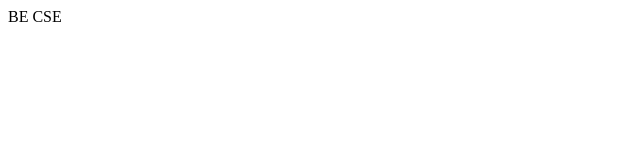
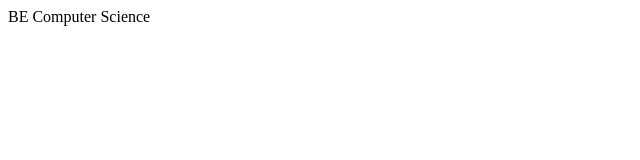
Before and after one commit to AnuKarthig/portfolio-website, a plain HTML site: page about.html in a window 1280 px wide. Shown: the whole page, without its empty margins (0-640 px from the left). Drawn offline with Linux system fonts and the light colour scheme.

Commit message:
Update about.html

```diff
--- a/about.html
+++ b/about.html
@@ -1,7 +1,7 @@
 <html>
 	<body>
 		<p>
-		BE CSE
+		BE Computer Science
 		</p>
 	</body>
 </html>
```
